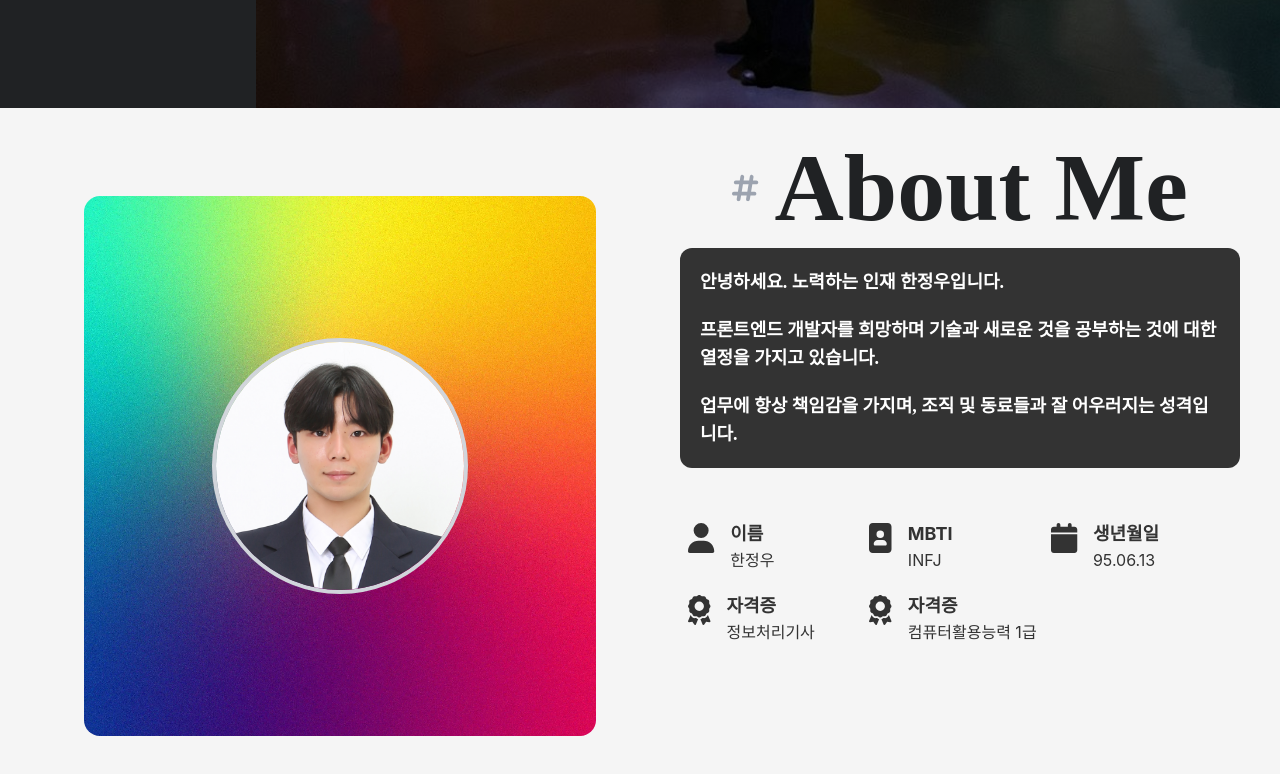
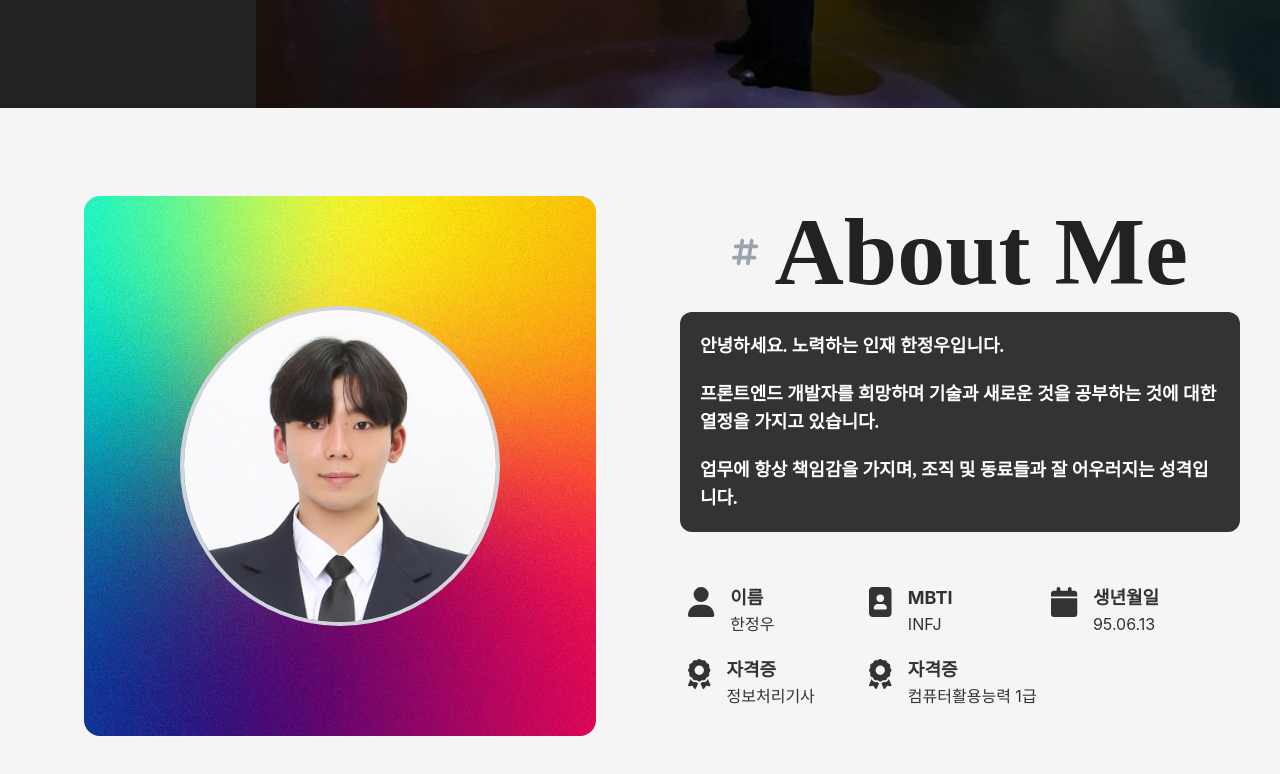
Before and after one commit to blackeichi/portfolio, a Next.js app: page / in a window 1280 px wide. Shown: the part 692-1466 px from the top of the page. Built offline with nearby package versions, Linux system fonts and the light colour scheme; a web font is replaced by a local one.

Commit message:
2022.12.08

```diff
--- a/components/Container/AboutMe.tsx
+++ b/components/Container/AboutMe.tsx
@@ -11,12 +11,12 @@ export const AboutMe = () => {
     >
       <div className="absolute top-5 left-5 hidden w-40 items-center justify-center opacity-50 sm:flex sm:w-72 lg:relative lg:w-1/2 lg:opacity-100">
         <img className="h-4/5 rounded-2xl" src="/Backimg.webp" />
-        <div className="absolute aspect-square w-28 overflow-hidden rounded-full border-4 border-gray-300 sm:w-64">
+        <div className="absolute aspect-square overflow-hidden rounded-full border-4 border-gray-300 sm:w-64 lg:w-80">
           <img className="w-full" src="/myPic.jpg" />
         </div>
       </div>
       <div className="z-10 flex h-full w-full items-center justify-center px-10 sm:px-20 md:px-40 lg:w-1/2 lg:px-10">
-        <div className="flex h-4/5 w-full flex-col items-center gap-5 pt-8">
+        <div className="flex h-4/5 w-full flex-col items-center gap-5 pt-24">
           <div className="flex flex-col sm:items-center">
             <Title title="About Me" />
             <div
--- a/components/Container/Header.tsx
+++ b/components/Container/Header.tsx
@@ -11,7 +11,7 @@ export const Header = ({ scrolled }: any) => {
           ? "text-white shadow-sm shadow-gray-800"
           : "text-gray-400 shadow-none"
       )}
-      style={{ backgroundColor: scrolled ? "rgba(0,0,0,0.6)" : "transparent" }}
+      style={{ backgroundColor: scrolled ? "rgba(0,0,0,0.8)" : "transparent" }}
     >
       <Menu to={"about"} text={"ABOUT ME"} scrolled={scrolled} />
       <Menu to={"about"} text={"ABOUT ME"} scrolled={scrolled} />
```
